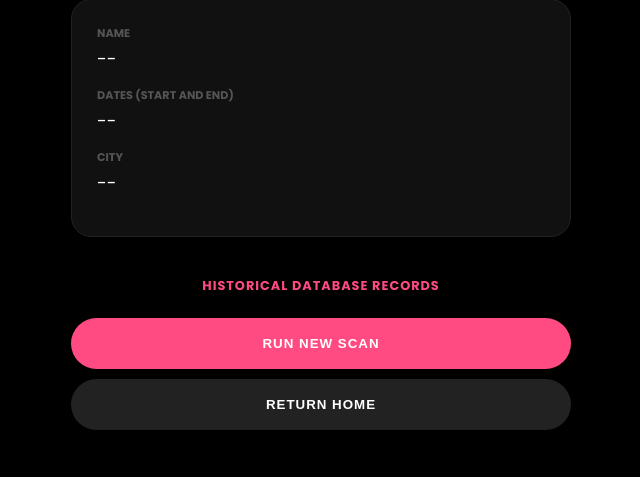
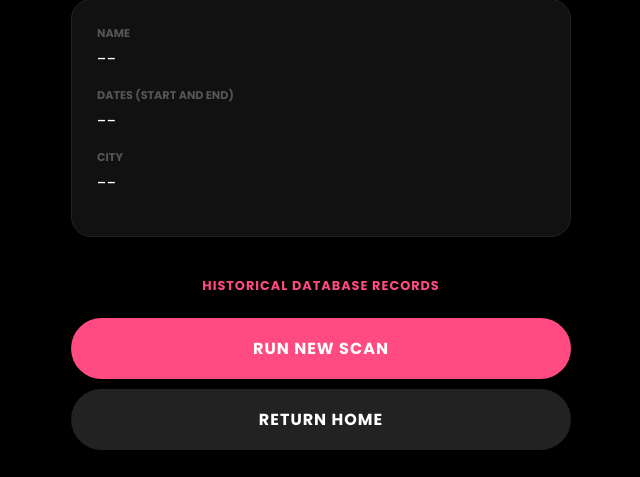
Before and after one commit to dmahgoub1/checkmate, a Flask app: template templates/results.html in a window 1280 px wide. Shown: the part 363-840 px from the top of the page, without its empty margins (319-959 px from the left). Run offline with Flask 3, Linux system fonts and the light colour scheme; the template is opened without the code that fills it, so the values that code supplies are empty.

Commit message:
Add files via upload

```diff
--- a/templates/index.html
+++ b/templates/index.html
@@ -73,7 +73,7 @@
             </table>
         </div>
 
-        <button class="btn-enter" onclick="window.location.href='/search'">Continue as Guest</button>
+        <a href="/search" class="btn-enter" style="text-decoration: none; display: inline-block;">Continue as Guest</a>
 
         <div id="g_id_onload"
              data-client_id="1038013306898-8euhk5m8hhu06p1eraqr8rjeh0nma1qa.apps.googleusercontent.com"
--- a/templates/results.html
+++ b/templates/results.html
@@ -51,8 +51,8 @@
     </div>
     <h3 style="color: var(--brand); margin-top: 20px; text-transform: uppercase; font-size: 0.8rem; letter-spacing: 1px;">Historical Database Records</h3>
     <div id="history-container" style="width: 100%; max-width: 500px;"></div>
-    <button class="btn-action" onclick="window.location.href='/search'">Run New Scan</button>
-    <button class="btn-action btn-secondary" onclick="window.location.href='/'">Return Home</button>
+<a href="/search" class="btn-action" style="text-decoration: none; display: flex; align-items: center; justify-content: center; box-sizing: border-box;">     Run New Scan </a>
+<a href="/" class="btn-action btn-secondary" style="text-decoration: none; display: flex; align-items: center; justify-content: center; box-sizing: border-box;" onclick="sessionStorage.clear();">      Return Home    </a>
 
     <script>
         function toggleContactForm(index) {
```
Also changed, not shown: templates/search.html (+9 -5 lines).
